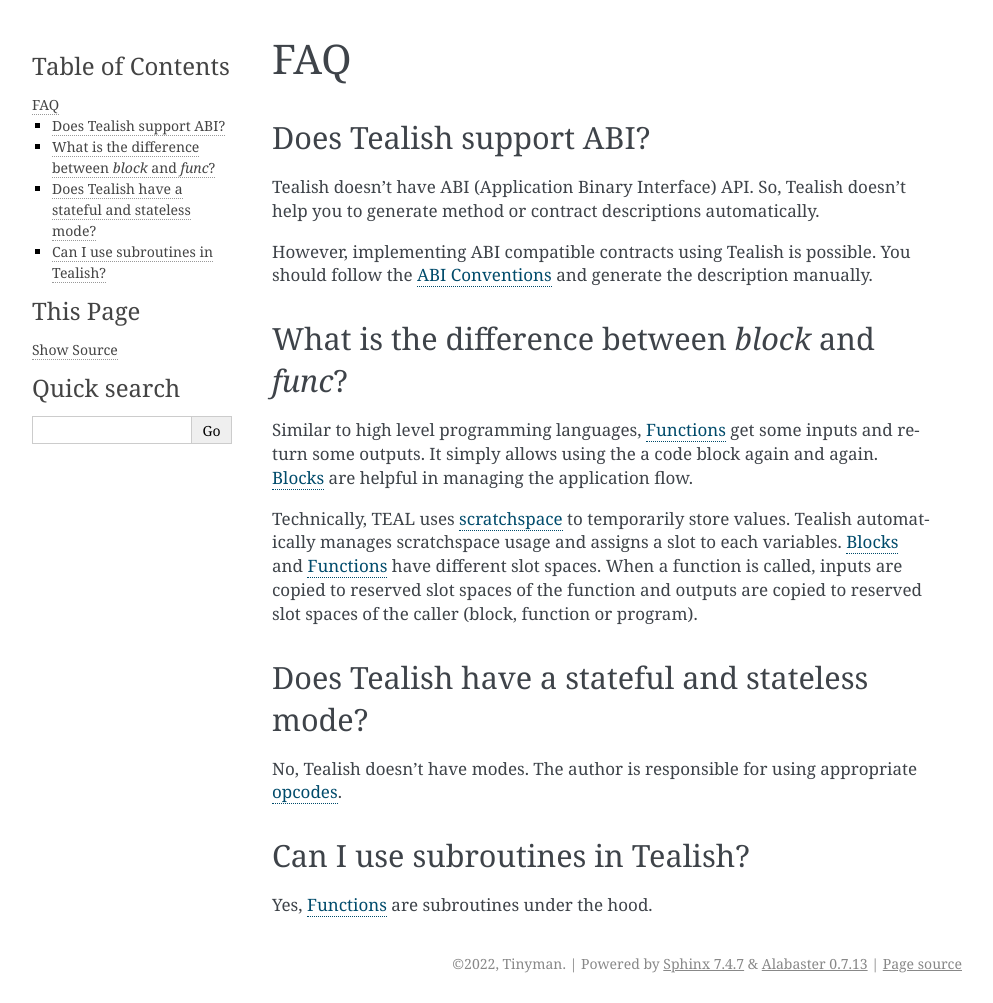
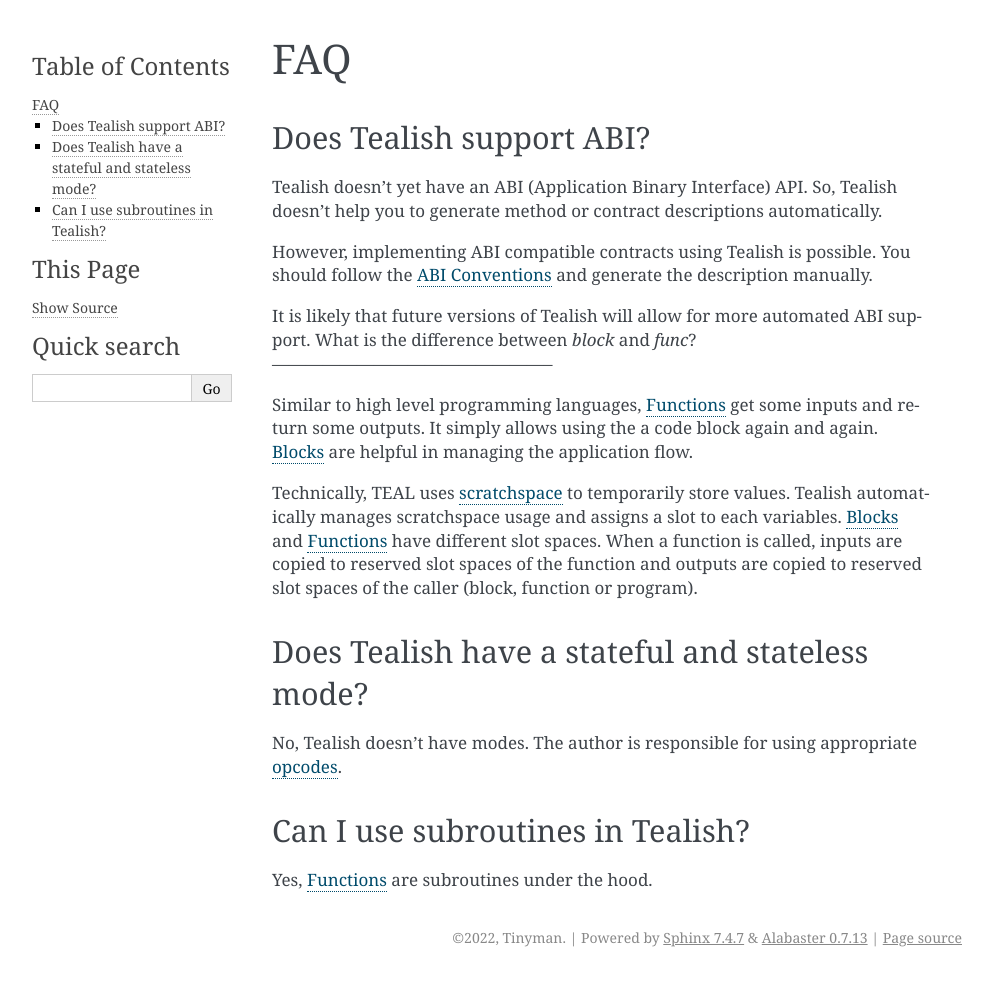
Before and after one commit to tinymanorg/tealish, a Sphinx documentation site: the page built from docs/questions.rst, in a window 1280 px wide. Shown: the whole page, without its empty margins (148-1141 px from the left). Built offline with Sphinx 7.4.7, drawn with Linux system fonts in a browser that asks for light colours; after the commit the page ends 977 px from its top, so only the background shows below that.

Commit message:
Update docs/questions.rst
update ABI doc

Co-authored-by: Fergal Walsh <fergal@hipolabs.com>

```diff
--- a/docs/questions.rst
+++ b/docs/questions.rst
@@ -6,14 +6,14 @@
 Does Tealish support ABI?
 -------------------------
 
-Tealish doesn't have ABI (Application Binary Interface) API.
+Tealish doesn't yet have an ABI (Application Binary Interface) API.
 So, Tealish doesn't help you to generate method or contract descriptions automatically.
 
 However, implementing ABI compatible contracts using Tealish is possible. You should follow the
 `ABI Conventions <https://developer.algorand.org/docs/get-details/dapps/smart-contracts/ABI/>`_
 and generate the description manually.
 
-
+It is likely that future versions of Tealish will allow for more automated ABI support.
 What is the difference between `block` and `func`?
 --------------------------------------------------
 
```
